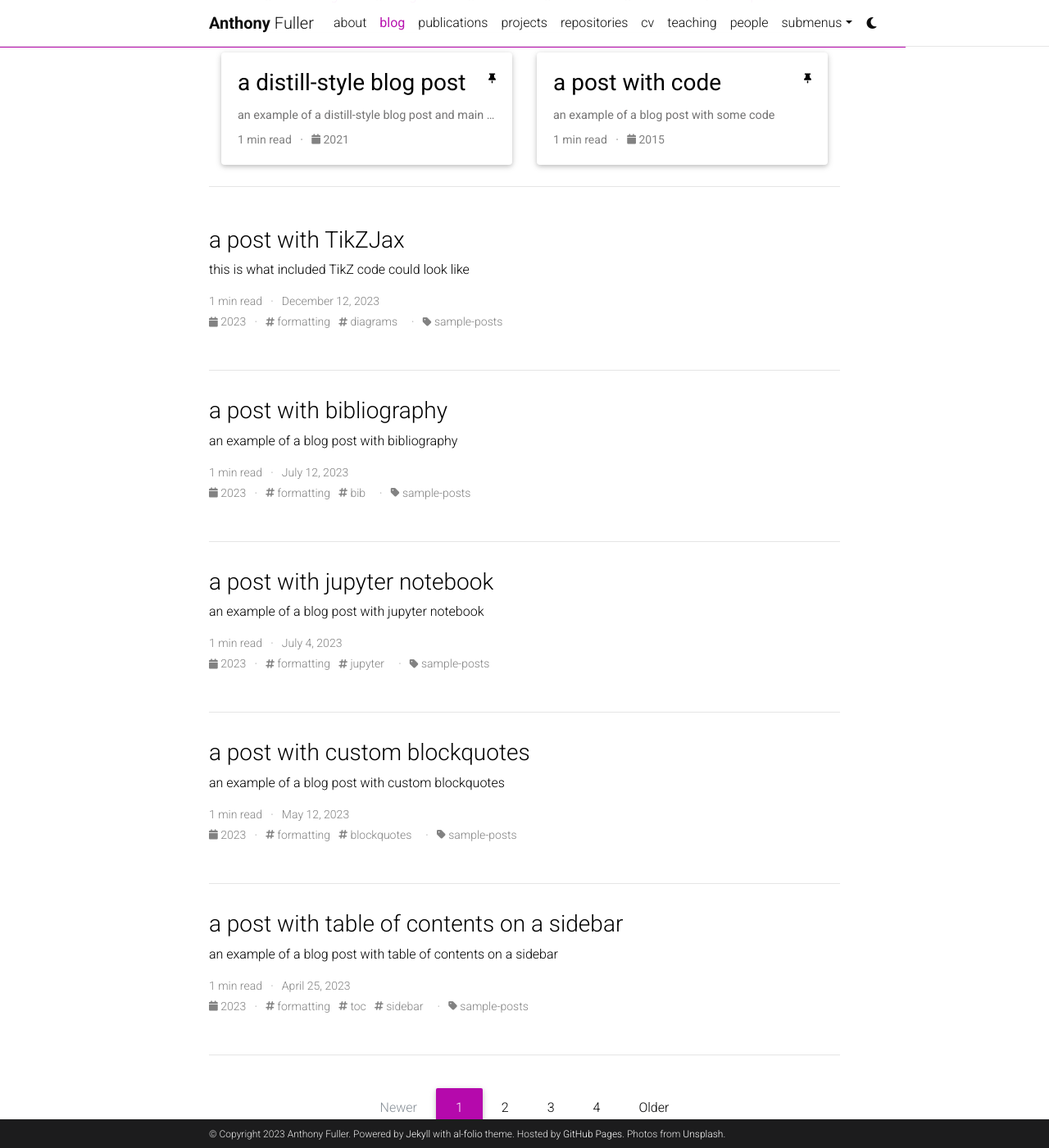
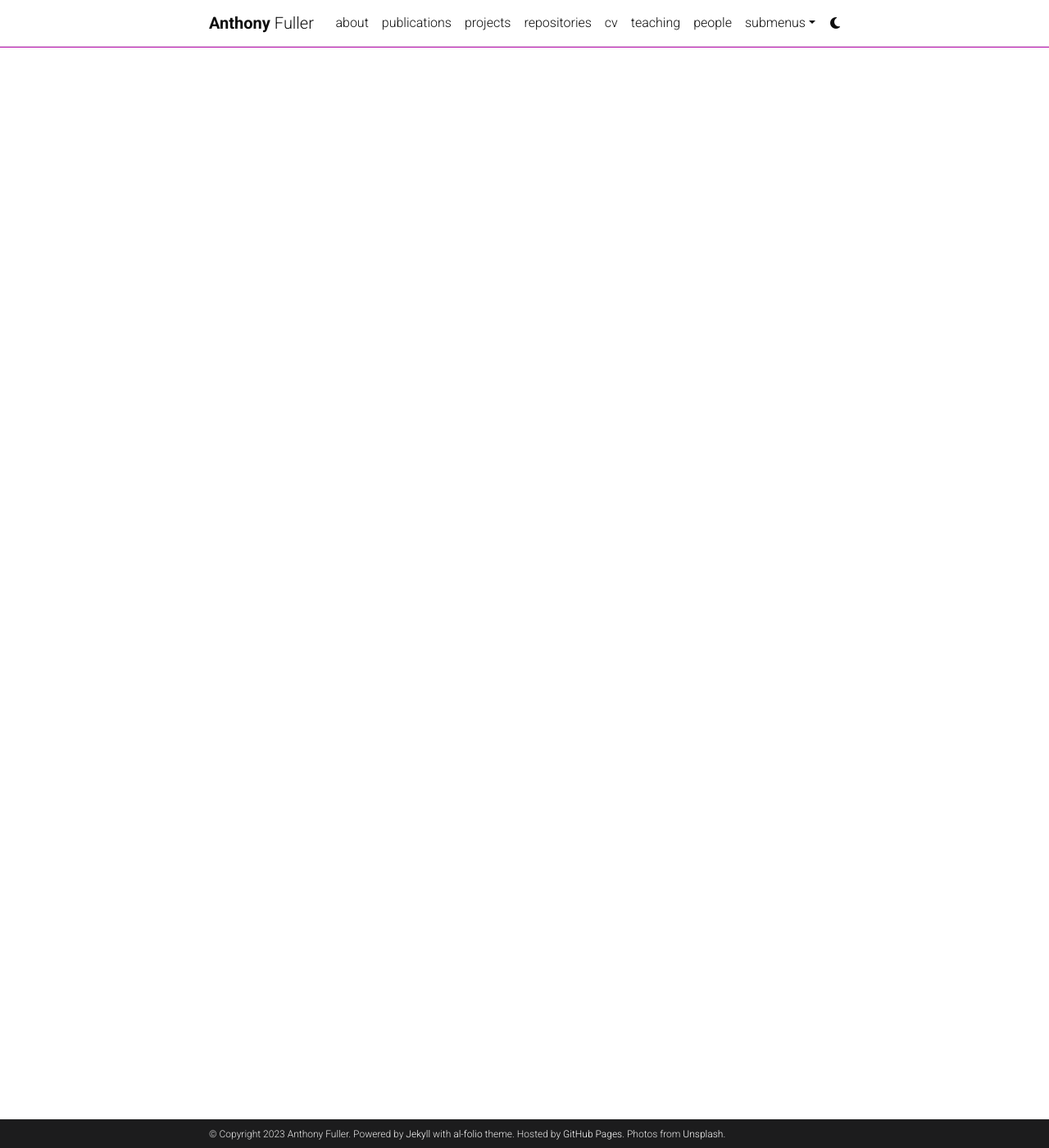
Before and after one commit to antofuller/antofuller.github.io, a Jekyll site: the page built from blog/index.html, in a window 1280 px wide and 1400 px high, scrolled down 385 px. Shown: the whole window at 82% size. Built offline with Jekyll 4.4.1, drawn with Linux system fonts in a browser that asks for light colours; the list of posts is cut into pages by our own code; comment, search, counter and statistics services are not loaded; a style sheet for code colours, icons or effects is not loaded; some of the changed lines change nothing that is shown; some of the changed text lies outside the part shown.

Commit message:
Update _config.yml

```diff
--- a/_config.yml
+++ b/_config.yml
@@ -120,47 +120,67 @@
 # Blog
 # -----------------------------------------------------------------------------
 
-blog_name: al-folio # blog_name will be displayed in your blog page
-blog_nav_title: blog # your blog must have a title for it to be displayed in the nav bar
-blog_description: a simple whitespace theme for academics
-permalink: /blog/:year/:title/
+# blog_name: al-folio # blog_name will be displayed in your blog page
+# blog_nav_title: blog # your blog must have a title for it to be displayed in the nav bar
+# blog_description: a simple whitespace theme for academics
+# permalink: /blog/:year/:title/
 
-# Pagination
-pagination:
-  enabled: true
+# # Pagination
+# pagination:
+#   enabled: true
 
-related_blog_posts:
-  enabled: true
-  max_related: 5
+# related_blog_posts:
+#   enabled: true
+#   max_related: 5
 
-# Giscus comments (RECOMMENDED)
-# Follow instructions on https://giscus.app/ to setup for your repo to fill out
-# the information below.
-giscus:
-  repo:                          # <your-github-user-name>/<your-github-repo-name>
-  category: Comments             # name of the category under which discussions will be created
-  mapping: title                 # identify discussions by post title
-  strict: 1                      # use strict identification mode
-  reactions_enabled: 1           # enable (1) or disable (0) emoji reactions
-  input_position: bottom         # whether to display input form below (bottom) or above (top) the comments
-  theme: preferred_color_scheme  # name of the color scheme (preferred works well with al-folio light/dark mode)
-  emit_metadata: 0
-  lang: en
+# # Giscus comments (RECOMMENDED)
+# # Follow instructions on https://giscus.app/ to setup for your repo to fill out
+# # the information below.
+# giscus:
+#   repo:                          # <your-github-user-name>/<your-github-repo-name>
+#   category: Comments             # name of the category under which discussions will be created
+#   mapping: title                 # identify discussions by post title
+#   strict: 1                      # use strict identification mode
+#   reactions_enabled: 1           # enable (1) or disable (0) emoji reactions
+#   input_position: bottom         # whether to display input form below (bottom) or above (top) the comments
+#   theme: preferred_color_scheme  # name of the color scheme (preferred works well with al-folio light/dark mode)
+#   emit_metadata: 0
+#   lang: en
 
-# Disqus comments (DEPRECATED)
-disqus_shortname: al-folio # put your disqus shortname
-# https://help.disqus.com/en/articles/1717111-what-s-a-shortname
+# # Disqus comments (DEPRECATED)
+# disqus_shortname: al-folio # put your disqus shortname
+# # https://help.disqus.com/en/articles/1717111-what-s-a-shortname
 
-# External sources.
-# If you have blog posts published on medium.com or other external sources,
-# you can display them in your blog by adding a link to the RSS feed.
-external_sources:
-  - name: medium.com
-    rss_url: https://medium.com/@al-folio/feed
+# # External sources.
+# # If you have blog posts published on medium.com or other external sources,
+# # you can display them in your blog by adding a link to the RSS feed.
+# external_sources:
+#   - name: medium.com
+#     rss_url: https://medium.com/@al-folio/feed
 
 # -----------------------------------------------------------------------------
 # Collections
 # -----------------------------------------------------------------------------
+
+# collections:
+#   news:
+#     defaults:
+#       layout: post
+#     output: true
+#     permalink: /news/:path/
+#   projects:
+#     output: true
+#     permalink: /projects/:path/
+
+# announcements:
+#   enabled: true
+#   scrollable: true # adds a vertical scroll bar if there are more than 3 news items
+#   limit: 5 # leave blank to include all the news in the `_news` folder
+
+# latest_posts:
+#   enabled: true
+#   scrollable: true # adds a vertical scroll bar if there are more than 3 new posts items
+#   limit: 3 # leave blank to include all the blog posts
 
 # -----------------------------------------------------------------------------
 # Jekyll settings
```
